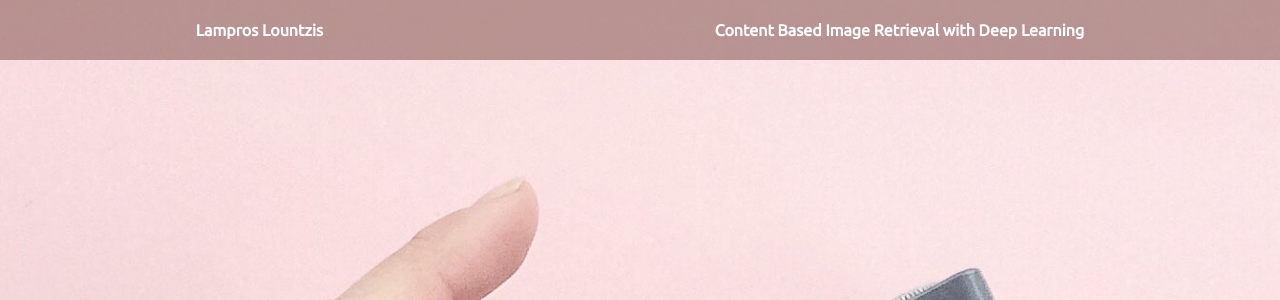
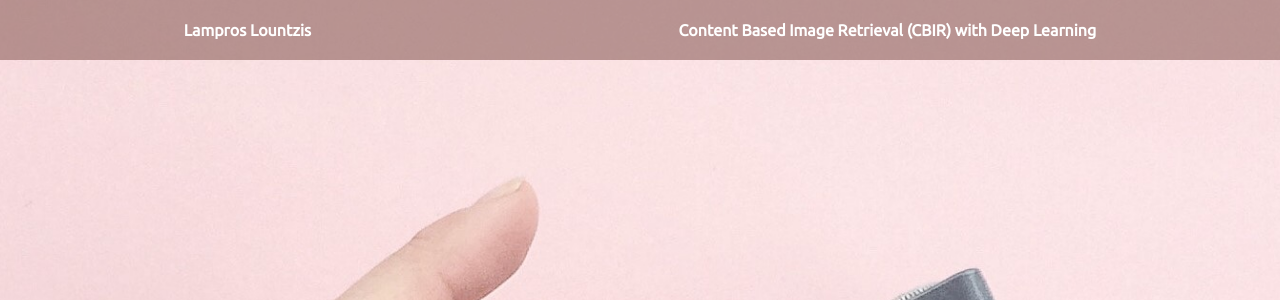
Before and after one commit to annamykcode/cbir-deep-learning, a Python web app: template templates/index.html in a window 1280 px wide. Shown: the top 300 px of the page. Run offline with Jinja, Linux system fonts and the light colour scheme; the template is opened without the code that fills it: most values are stand-ins (such as "Sample title", 1, 10 or a date in 2020).

Commit message:
final structure for webpage

```diff
--- a/templates/index.html
+++ b/templates/index.html
@@ -17,18 +17,16 @@
                 <h4>Lampros Lountzis</h4>
             </div>
             <div class="project-name">
-                <h4>Content Based Image Retrieval with Deep Learning</h4>
+                <h4>Content Based Image Retrieval (CBIR) with Deep Learning</h4>
             </div>
         </nav>
 
         <section class="search">
-            <!-- TODO: header and maybe some words -->
             <form method="post">
                 <input class="upload-btn" id="upload-btn" type="file" accept="image/png, image/jpeg" name="image-file">
                 <label for="upload-btn">Upload image</label>
                 <button class="search-btn" id="search-btn" type="submit" >Search</button>
             </form>
-            <!-- TODO: display file name -->
         </section>
 
         <section class="results">
```
